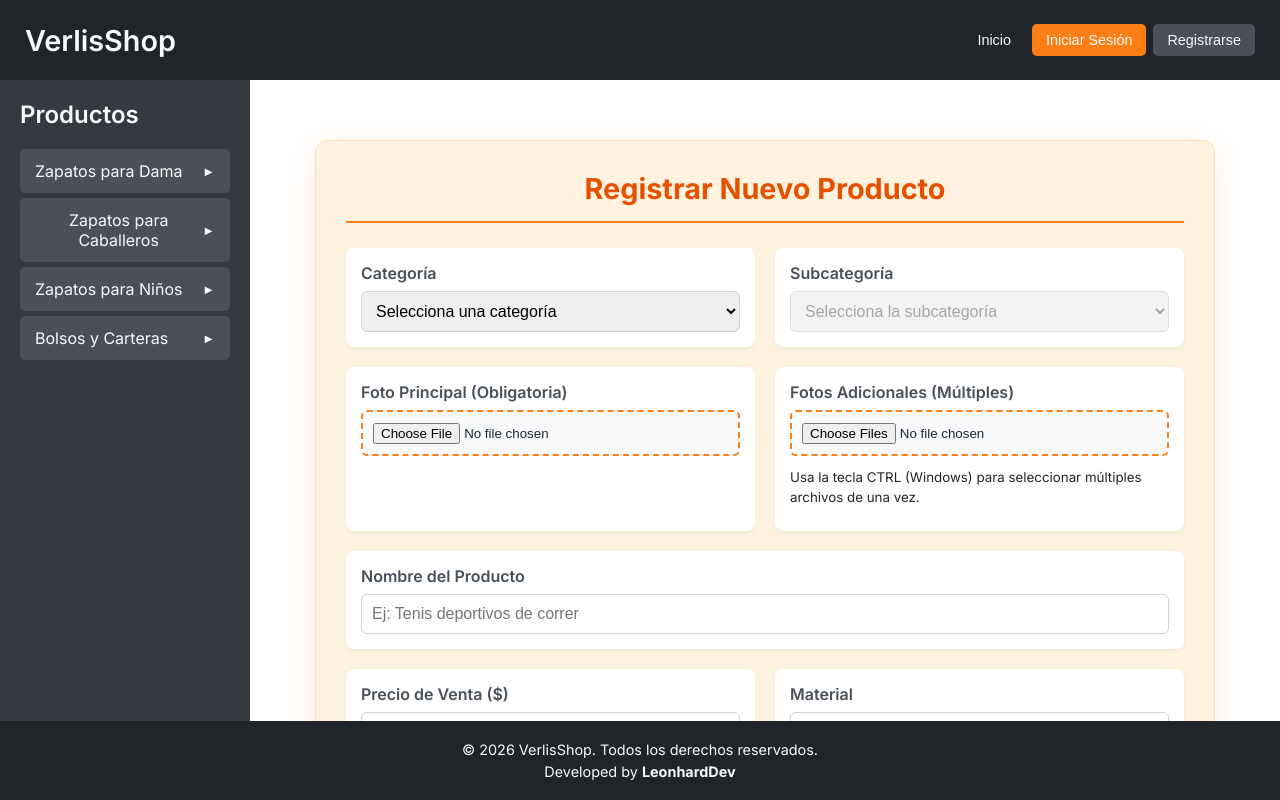
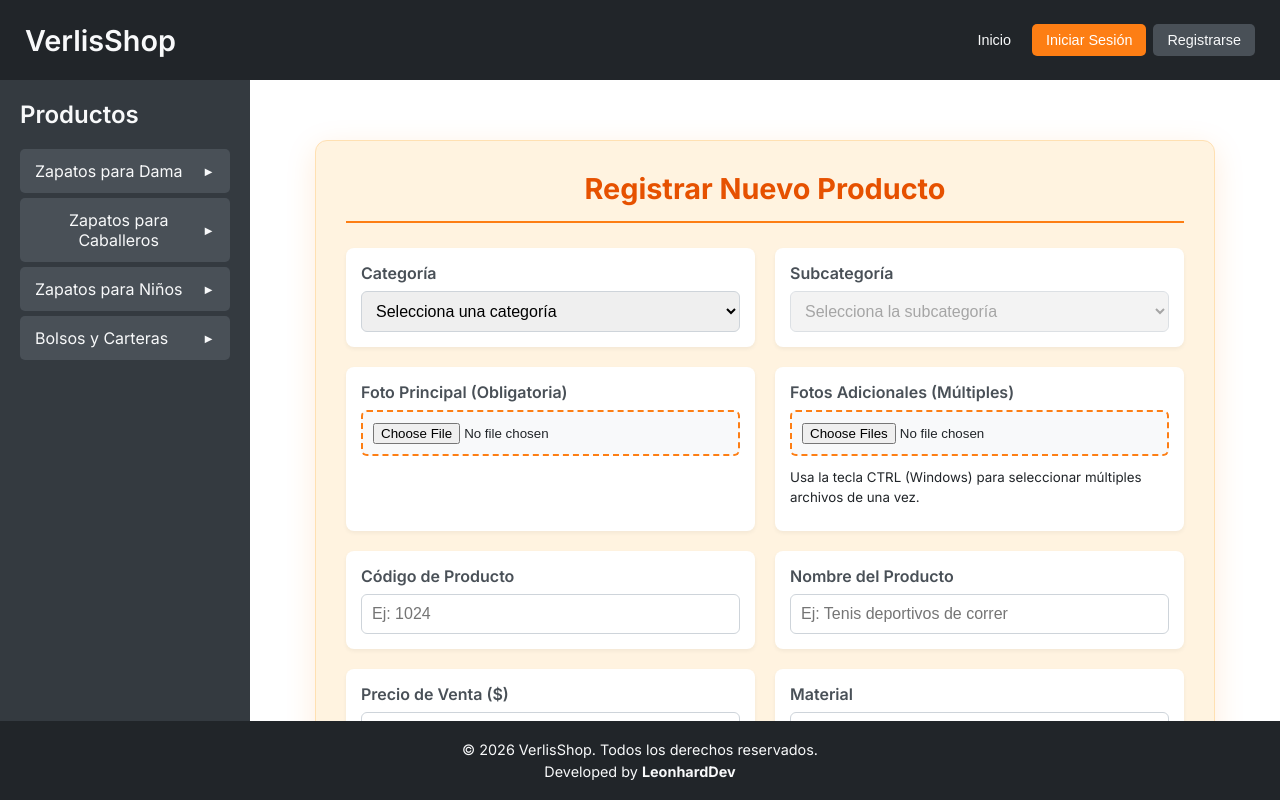
Before and after one commit to Leonhardiv94/verlisshop, an Angular app in the folder frontend/: page /admin/crear-producto in a window 1280 px wide. Built offline with nearby package versions, Linux system fonts and the light colour scheme.

Commit message:
Avance 6, implementacion de codigo de producto

```diff
--- a/frontend/src/app/components/create-product/create-product.html
+++ b/frontend/src/app/components/create-product/create-product.html
@@ -57,9 +57,15 @@
       </div>
 
       <!-- General Info -->
-      <div class="form-group">
-        <label>Nombre del Producto</label>
-        <input type="text" [(ngModel)]="product.nombre" name="nombre" placeholder="Ej: Tenis deportivos de correr" required />
+      <div class="row">
+        <div class="form-group half">
+          <label>Código de Producto</label>
+          <input type="number" [(ngModel)]="product.codigo" name="codigo" placeholder="Ej: 1024" required />
+        </div>
+        <div class="form-group half">
+          <label>Nombre del Producto</label>
+          <input type="text" [(ngModel)]="product.nombre" name="nombre" placeholder="Ej: Tenis deportivos de correr" required />
+        </div>
       </div>
 
       <div class="row">
--- a/frontend/src/app/components/create-product/create-product.ts
+++ b/frontend/src/app/components/create-product/create-product.ts
@@ -38,8 +38,9 @@ export class CreateProduct implements OnInit {
 
   // Form Model
   product: Product = {
+    codigo: null as any, // forzar a que esté vacío al principio
     nombre: '',
-    precio: 0,
+    precio: null as any,
     categoria: '',
     subcategoria: '',
     material: '',
@@ -168,8 +169,8 @@ export class CreateProduct implements OnInit {
         this.isLoading = false;
         this.successMsg = '¡Producto creado y publicado en la tienda exitosamente!';
         // Limpiar
-         this.product = {
-          nombre: '', precio: 0, categoria: '', subcategoria: '', material: '',
+          this.product = {
+          codigo: null as any, nombre: '', precio: null as any, categoria: '', subcategoria: '', material: '',
           descripcion: '', genero: '', fotoPrincipal: '', fotosAdicionales: [], tallas: []
         };
         this.subcategoriasActuales = [];
--- a/frontend/src/app/services/product.service.ts
+++ b/frontend/src/app/services/product.service.ts
@@ -5,6 +5,7 @@ import { Auth } from './auth';
 
 export interface Product {
   _id?: string;
+  codigo?: number;
   nombre: string;
   precio: number;
   categoria: string;
```
Also changed, not shown: 1 other file (tests, documents, lock files or other folders).
